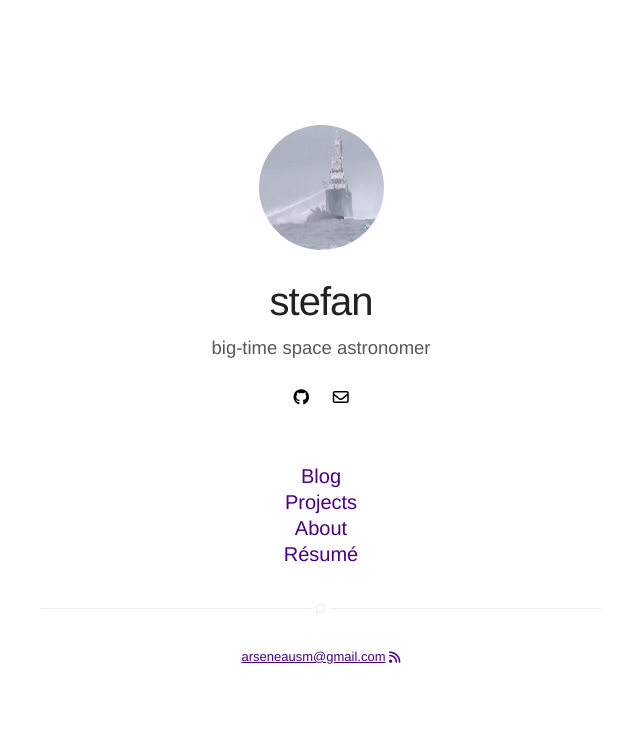
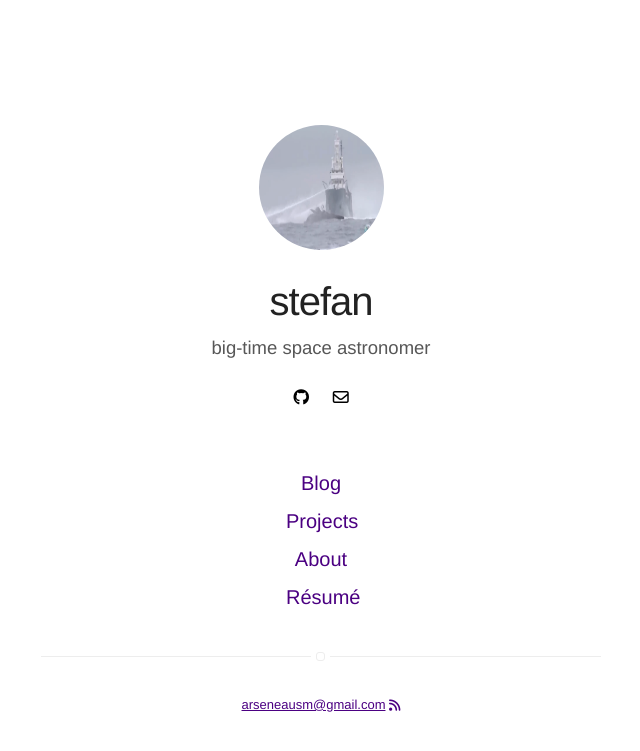
Before and after one commit to stefanarseneau/stefanarseneau.github.io, a Jekyll site: the page built from index.html, in a window 1280 px wide. Shown: the top 751 px of the page, without its empty margins (319-959 px from the left). Built offline with Jekyll 4.4.1, drawn with Linux system fonts in a browser that asks for light colours; nearby versions of some CDN libraries.

Commit message:
Update nav.sass

```diff
--- a/_sass/components/nav.sass
+++ b/_sass/components/nav.sass
@@ -9,7 +9,7 @@
             //display: inline-block
 
         > .item > .link
-            //display: inline-block
+            display: inline-block
             font-weight: $thin-font
             font-size: 1.4rem
             padding: 20px 10px
```
